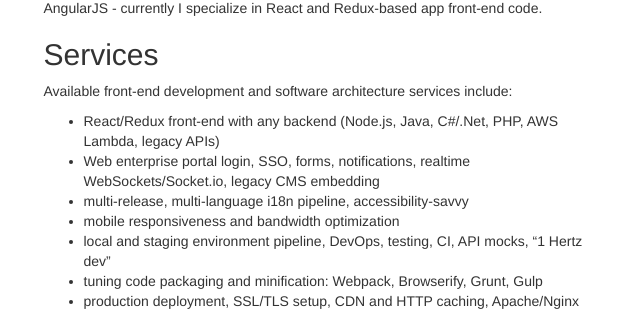
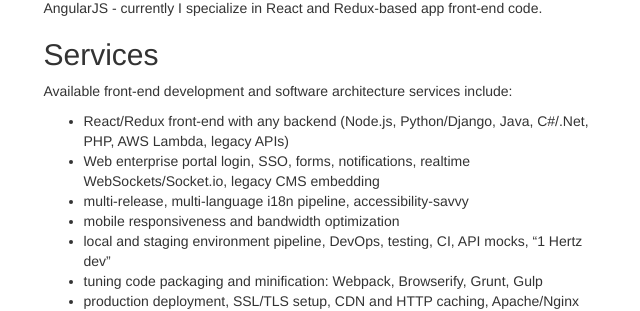
Before and after one commit to unframework/unframework-website, a Jekyll site: the page built from services/react-development.md, in a window 1280 px wide. Shown: the part 341-652 px from the top of the page, without its empty margins (319-959 px from the left). Built offline with Jekyll 4.4.1, drawn with Linux system fonts in a browser that asks for light colours.

Commit message:
Update with Django reference

```diff
--- a/services/react-development.md
+++ b/services/react-development.md
@@ -12,7 +12,7 @@
 
 Available front-end development and software architecture services include:
 
-- React/Redux front-end with any backend (Node.js, Java, C#/.Net, PHP, AWS Lambda, legacy APIs)
+- React/Redux front-end with any backend (Node.js, Python/Django, Java, C#/.Net, PHP, AWS Lambda, legacy APIs)
 - Web enterprise portal login, SSO, forms, notifications, realtime WebSockets/Socket.io, legacy CMS embedding
 - multi-release, multi-language i18n pipeline, accessibility-savvy
 - mobile responsiveness and bandwidth optimization
```
